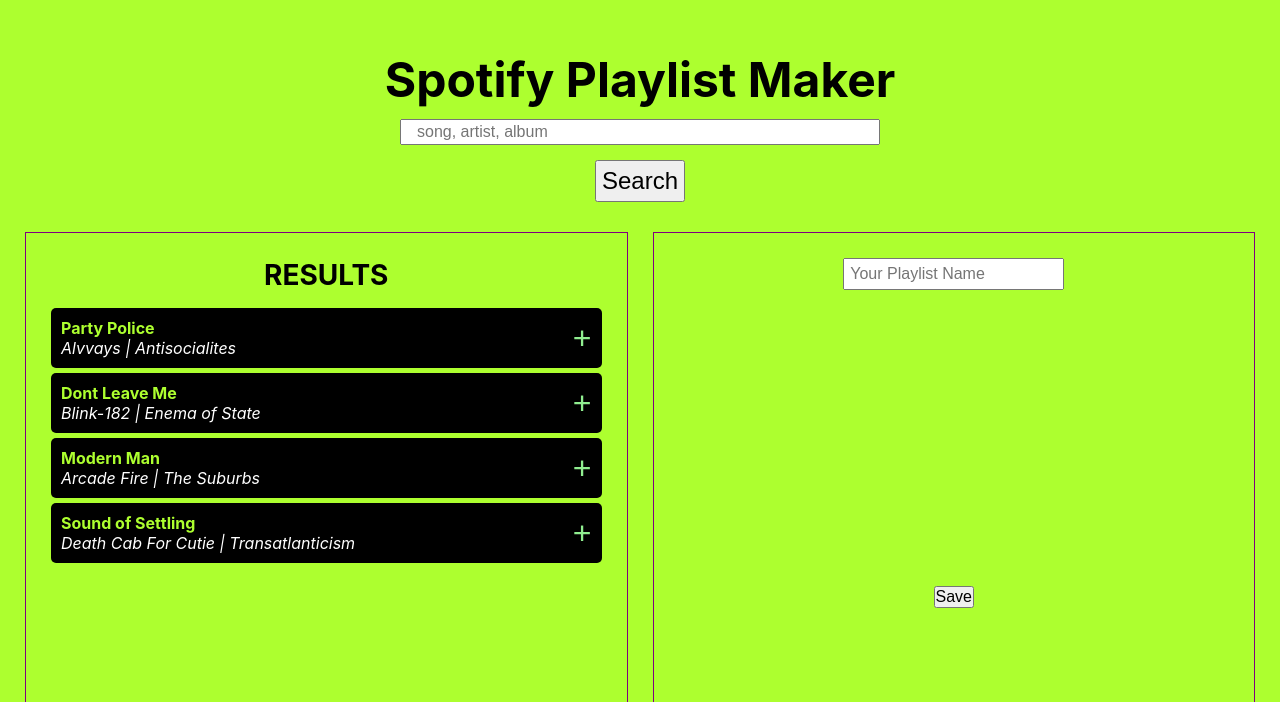
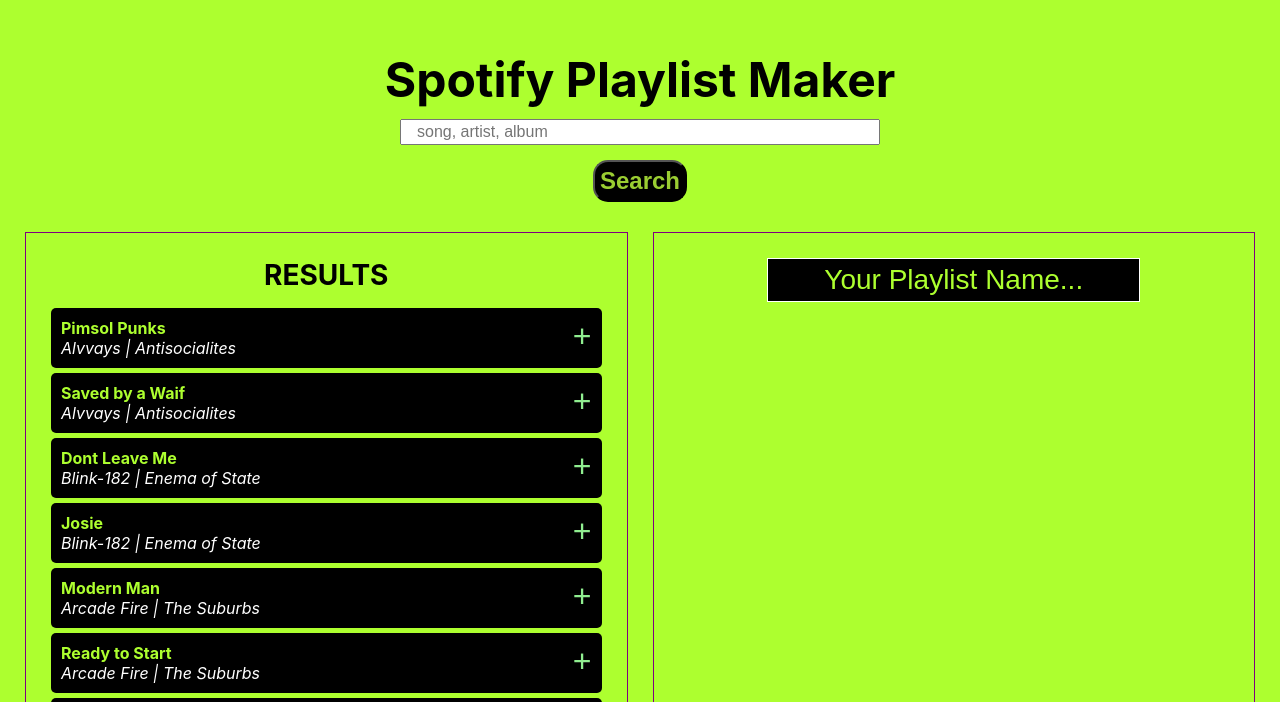
Before and after one commit to goshawke/spotify_playlist_maker, a React (Create React App) app: page / in a window 1280 px wide. Shown: the part 250-952 px from the top of the page. Built offline with nearby package versions, Linux system fonts and the light colour scheme.

Commit message:
begins to add interaction between components using mock data

```diff
--- a/src/App.js
+++ b/src/App.js
@@ -1,4 +1,4 @@
-import React from 'react';
+import React, { useEffect, useState } from 'react';
 import './styles/App.css';
 
 import SearchBtn from './components/SearchBtn';
@@ -10,13 +10,41 @@
 import Playlist from './components/Playlist';
 
 const sampleTracks = [
+  {artist: 'Alvvays', title: 'Pimsol Punks', album: 'Antisocialites'},
+  {artist: 'Alvvays', title: 'Saved by a Waif', album: 'Antisocialites'},
+  {artist: 'Blink-182', title: 'Dont Leave Me', album: 'Enema of State'},
+  {artist: 'Blink-182', title: 'Josie', album: 'Enema of State'},
+  {artist: 'Arcade Fire', title: 'Modern Man', album: 'The Suburbs'},
+  {artist: 'Arcade Fire', title: 'Ready to Start', album: 'The Suburbs'},
+  {artist: 'Death Cab For Cutie', title: 'Sound of Settling', album: 'Transatlanticism'},
+  {artist: 'Death Cab For Cutie', title: 'New Year', album: 'Transatlanticism'}
+];
+
+const samplePlaylistTracks = [
   {artist: 'Alvvays', title: 'Party Police', album: 'Antisocialites'},
   {artist: 'Blink-182', title: 'Dont Leave Me', album: 'Enema of State'},
   {artist: 'Arcade Fire', title: 'Modern Man', album: 'The Suburbs'},
   {artist: 'Death Cab For Cutie', title: 'Sound of Settling', album: 'Transatlanticism'}
 ];
 
+
 function App() {
+
+  const [playlistTracks, setPlaylistTracks] = useState([]);
+
+
+  const addToPlaylist = (trackToAdd) => {
+    if (!playlistTracks.includes(trackToAdd)) {
+      setPlaylistTracks((prev) => [...prev, trackToAdd]);
+    }
+  };
+
+
+  const removeFromPlaylist = (trackToRemove) => {
+    setPlaylistTracks((prev)=> prev.filter((track)=> track != trackToRemove));
+  };
+
+
   return (
     <div className="App">
       <h1>Spotify Playlist Maker</h1>
@@ -26,11 +54,11 @@
 
       <div id='main-div'>
         <div id='results-div'>
-          <SearchResults results={sampleTracks}/>
+          <SearchResults results={sampleTracks} addedTracks={playlistTracks} addToPlaylist={addToPlaylist}/>
         </div>
 
         <div id='playlist-div'>
-          <Playlist />
+          <Playlist addedTracks={playlistTracks} removeFromPlaylist={removeFromPlaylist}/>
         </div>
       </div>
 
--- a/src/components/Playlist.js
+++ b/src/components/Playlist.js
@@ -1,11 +1,13 @@
-import React, { useState } from 'react';
+import React, { useState, useEffect } from 'react';
 
 import styles from '../styles/Playlist.module.css'
 
 import Tracklist from '../components/Tracklist';
 import SaveBtn from '../components/SaveBtn';
 
-function Playlist(){
+
+
+function Playlist(props){
 
     const [playlistName, setPlaylistName] = useState('');
 
@@ -17,11 +19,16 @@
     return(
         <div className={styles.container}>
             <form className={styles.form}>
-                <input type='text' value={playlistName} onChange={handleUserInput} placeholder='Your Playlist Name' />
+                <input type='text' value={playlistName} onChange={handleUserInput} placeholder='Your Playlist Name...' required />
             </form>
-            <Tracklist className={styles.tracklist} />
+            <Tracklist className={styles.tracklist} tracks={props.addedTracks} removeFromPlaylist={props.removeFromPlaylist}/>
 
-            <SaveBtn className={styles.saveBtn}/>
+            {Array.isArray(props.addedTracks) && props.addedTracks.length? (
+                <SaveBtn playlistName={playlistName} tracksToSave={props.addedTracks}/>
+            ) : (
+                <></>
+            )}
+
 
         </div>
     )
--- a/src/components/SaveBtn.js
+++ b/src/components/SaveBtn.js
@@ -1,12 +1,16 @@
 import React, { useState } from 'react';
 
-import style from '../styles/SaveBtn.module.css'
+import styles from '../styles/SaveBtn.module.css'
 
-function SaveBtn(){
+function SaveBtn(props){
+
+    function handleClick(e){
+        alert('Saving to Spotify');
+    }
 
 
     return (
-        <button id="SaveBtn" type='Submit'>Save</button>
+        <button id="SaveBtn" type='Submit' onClick={handleClick} className={styles.button}>Save to Spotify</button>
     )
 
 }
--- a/src/components/SearchBtn.js
+++ b/src/components/SearchBtn.js
@@ -5,7 +5,7 @@
 function SearchBtn(props){
 
     function handleSubmit(){
-        const searchTerm = props.searchTerm;
+        const searchterm = props.searchTerm;
 
         const results = [];
         // use Spotify API call to search using searchTerm
@@ -15,7 +15,7 @@
     }
 
     return (
-        <button className={style.button} type='submit' searchTerm={props.searchTerm} onClick={handleSubmit}>Search</button>
+        <button className={style.button} type='submit' searchTerm={props.searchterm} onClick={handleSubmit}>Search</button>
     );
 }
 
--- a/src/components/SearchResults.js
+++ b/src/components/SearchResults.js
@@ -1,24 +1,26 @@
-import React, { useState } from 'react';
+import React, { useEffect, useState } from 'react';
 
 import styles from '../styles/SearchResults.module.css'
 
 import Track from '../components/Track';
+import Playlist from './Playlist';
 
 
 function SearchResults(props){
-
-    const [tracks, setTracks] = useState(props.results);
-
 
 
     return (
         <div className={styles.container}>
             <h2 className={styles.h2}>RESULTS</h2>
             <ul>
-                {tracks.map((track)=>{
+                {props.results.map((track, index)=>{
                     return (
                         <>
-                            <li><Track title={track.title} artist={track.artist} album={track.album} /></li>
+                            <li key={index}>
+                                <Track key={index} title={track.title} artist={track.artist} album={track.album} symbol='+'
+                                        isAdded={props.addedTracks.some(t => t.title === track.title)}
+                                        onClick={() => props.addToPlaylist(track)}/>
+                            </li>
                         </>
                     )
                 })}
--- a/src/components/Track.js
+++ b/src/components/Track.js
@@ -3,7 +3,6 @@
 import styles from '../styles/Track.module.css'
 
 function Track(props){
-
 
     return (
         <div className={styles.container}>
@@ -11,7 +10,9 @@
                 <h3>{props.title}</h3>
                 <p>{props.artist} | {props.album}</p>
             </div>
-            <button className={styles.button}>+</button>
+            <div className="track-action">
+                {<button className={styles.button} onClick={props.onClick}>{props.symbol}</button>}
+            </div>
 
         </div>
     )
--- a/src/components/Tracklist.js
+++ b/src/components/Tracklist.js
@@ -1,43 +1,22 @@
 import React, { useState, useEffect } from 'react';
 import Track from '../components/Track'
 
-import style from '../styles/Tracklist.module.css'
+import styles from '../styles/Tracklist.module.css'
 
-function Tracklist(){
-
-    const [tracklist, setTracklist] = useState([]);
-    const [track, setTrack] = useState({});
-
-
-    const [artist, setArtist] = useState('');
-    const [title, setTitle] = useState('');
-
-    function addTrack(track){
-        setTracklist(()=>{
-            return [...prev, track];
-        })
-    }
-
-    function removeTrack(e){
-        const trackToRemove = Tracklist.indexOf(e.target.value)
-        const newTrackList = Tracklist[0, trackToRemove] + Tracklist[trackToRemove+1, -1]
-        setTracklist(newTrackList);
-
-    }
-
-    useEffect(()=>{
-
-    },[tracklist]);
+function Tracklist(props){
 
     return (
         <>
-            <ul>
-                {tracklist.map((track)=>{
+            <ul className={styles.container}>
+                {props.tracks.map((track, index)=>{
                     return (
                         <>
-                            <li><Track title={track.title} artist={track.artist} album={track.album} /></li>
-                            <button onClick={removeTrack}></button>
+                            <li key={index}>
+                                <Track key={index} title={track.title} artist={track.artist} album={track.album} symbol='-'
+                                        onClick={() => props.removeFromPlaylist(track)}/>
+                            </li>
                         </>
+
                     )
                 })}
             </ul>
--- a/src/styles/App.css
+++ b/src/styles/App.css
@@ -25,21 +25,21 @@
   display: flex;
   flex-direction: row;
   width: 100%;
-  height: 600px;
+  min-height: 600px;
   padding: 25px;
   gap: 25px;
 }
 
 
 #results-div{
-  height: 100%;
+  min-height: 100%;
   width: 50%;
   border: 1px purple solid;
 
 }
 
 #playlist-div{
-  height: 100%;
+  min-height: 100%;
   width: 50%;
   border: 1px purple solid;
 
--- a/src/styles/Playlist.module.css
+++ b/src/styles/Playlist.module.css
@@ -2,30 +2,34 @@
     display: flex;
     flex-direction: column;
     width: 100%;
-    min-height: 400px;
+    height: 100%;
     padding: 25px;
-    justify-content: space-between;
+    justify-content: start;
     align-items: center;
-
 }
 
 .form{
     min-height: 50px;
+
 }
 
 .form input{
     padding: 5px;
+    font-size: 1.75rem;
+    background-color: black;
+    color: yellowgreen;
+    border: 1px white solid;
+    text-align: center;
 }
 
-.tracklist{
-    min-height: 200px;
-    width: 100%;
-    border: 1px black solid;
-    background-color: black;
+.form input::placeholder {
+    color: greenyellow;
+    opacity: 1; /* Firefox */
+  }
+
+
+.container ul li{
+    list-style:none;
+    padding-bottom: 5px;
 
 }
-
-.saveBtn{
-    position: absolute;
-    bottom: 0;
-}
--- a/src/styles/SaveBtn.module.css
+++ b/src/styles/SaveBtn.module.css
@@ -0,0 +1,11 @@
+
+.button{
+    bottom: 0;
+    margin: 10px;
+    padding: 10px 20px;
+    border-radius: 15px;
+    background-color: black;
+    color: yellowgreen;
+    font-size: 1.25rem;
+    font-weight: bold;
+}
--- a/src/styles/SearchBtn.module.css
+++ b/src/styles/SearchBtn.module.css
@@ -4,4 +4,8 @@
     align-self: center;
     justify-self: center;
     font-size: 1.5rem;
+    background-color: black;
+    color: yellowgreen;
+    font-weight: bold;
+    border-radius: 15px;
 }
--- a/src/styles/Tracklist.module.css
+++ b/src/styles/Tracklist.module.css
@@ -0,0 +1,5 @@
+.container{
+    width: 100%;
+
+
+}
```
